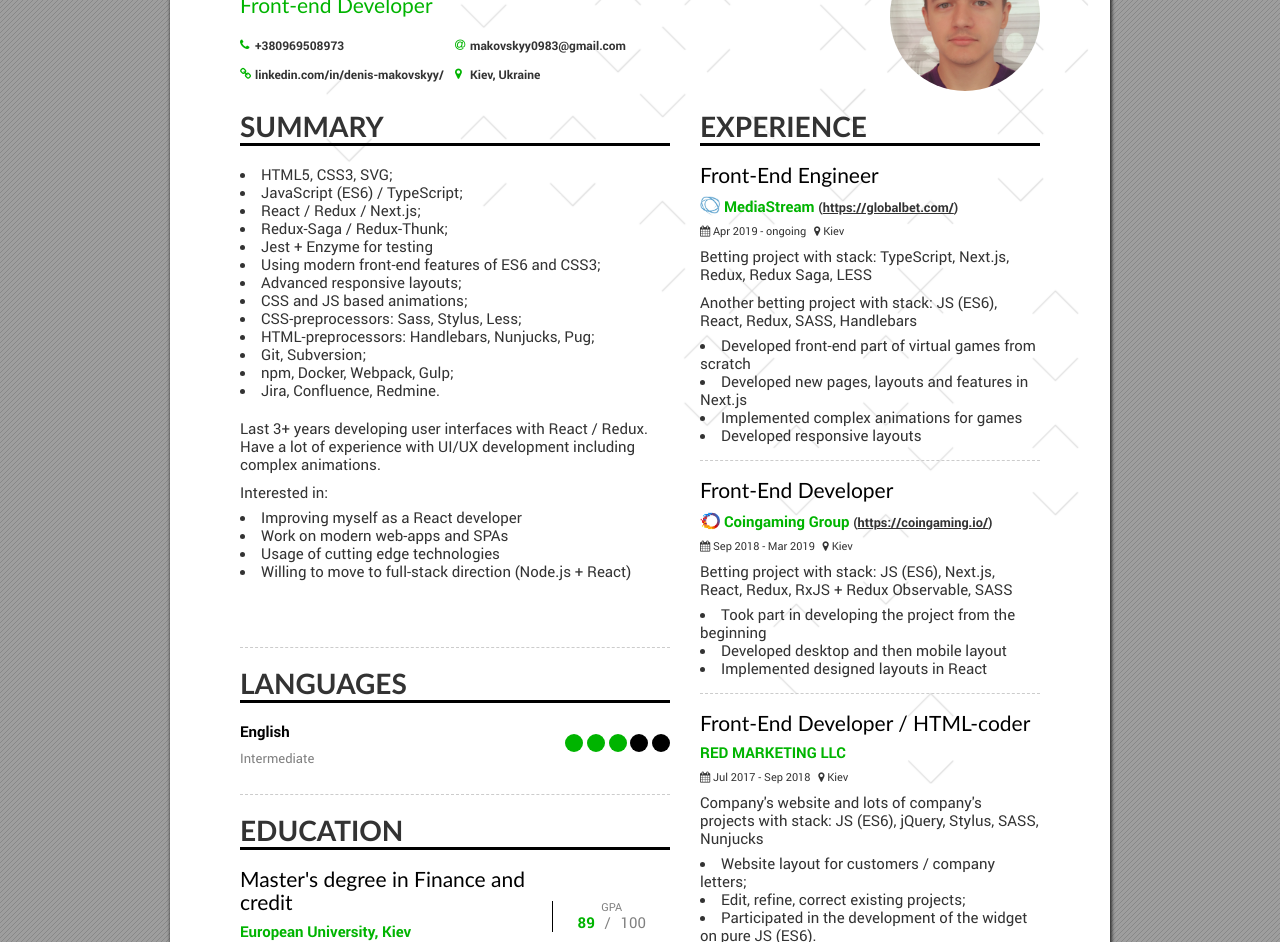
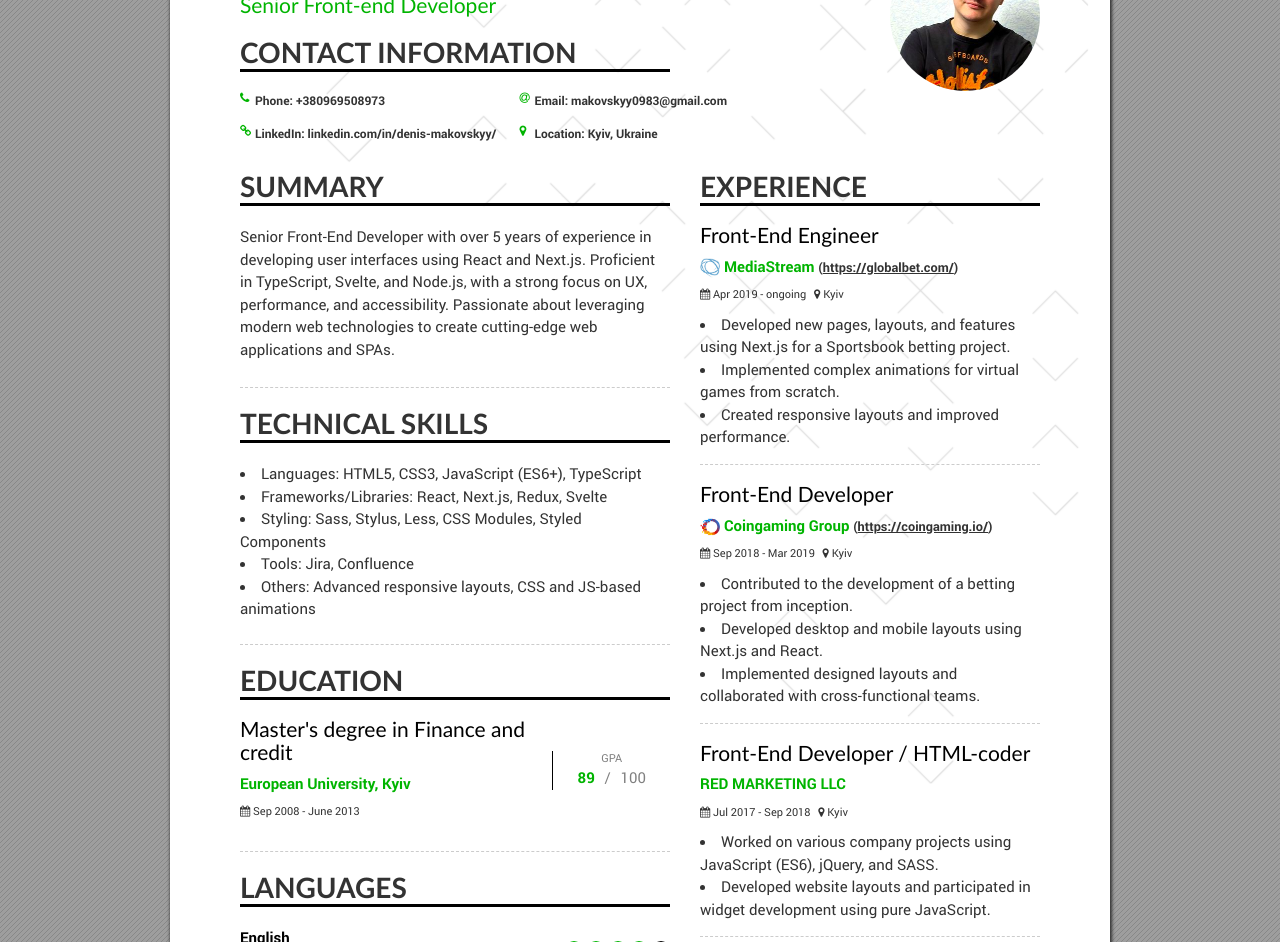
Before and after one commit to mak017/mak017.github.io, a website: page resume/english/index.html in a window 1280 px wide. Shown: the part 142-1084 px from the top of the page. Drawn offline with Linux system fonts and the light colour scheme.

Commit message:
resume update

```diff
--- a/package.json
+++ b/package.json
@@ -5,8 +5,7 @@
   "main": "index.js",
   "scripts": {
     "start": "set NODE_ENV=development & gulp",
-    "build": "set NODE_ENV=production & gulp --production",
-    "test": "echo \"Error: no test specified\" && exit 1"
+    "build": "set NODE_ENV=production & gulp --production"
   },
   "author": "",
   "license": "ISC",
@@ -21,7 +20,6 @@
     "gulp-plumber": "^1.2.0",
     "gulp-postcss": "^7.0.1",
     "gulp-rename": "^1.2.3",
-    "gulp-sass": "^3.2.1",
     "gulp-sourcemaps": "^2.6.4",
     "gulp-uglify": "^3.0.0",
     "gulp-util": "^3.0.8",
--- a/resume/english/index.html
+++ b/resume/english/index.html
@@ -8,67 +8,114 @@
 
   <body class="english">
     <div class="container">
-      <div class="page first">
+      <div
+        class="page first"
+        style="grid-template-rows: 210px 215px 235px 185px 135px 90px; line-height: 1.5"
+      >
         <main>
           <h1>Denys Makovskyi</h1>
-          <h3>Front-end Developer</h3>
-          <ul class="contacts">
+          <h3>Senior Front-end Developer</h3>
+          <h2>Contact Information</h2>
+          <ul class="contacts" style="width: 130%">
             <li>
               <i class="fa fa-phone" aria-hidden="true"></i>
-              <a href="tel:+380969508973">+380969508973</a>
+              <a href="tel:+380969508973"> <strong>Phone:</strong> +380969508973</a>
             </li>
             <li>
               <i class="fa fa-at" aria-hidden="true"></i>
-              <a href="mailto:makovskyy0983@gmail.com">makovskyy0983@gmail.com</a>
+              <a href="mailto:makovskyy0983@gmail.com">
+                <strong>Email:</strong> makovskyy0983@gmail.com</a
+              >
             </li>
             <li>
               <i class="fa fa-link" aria-hidden="true"></i>
-              <a href="https://www.linkedin.com/in/denis-makovskyy/"
-                >linkedin.com/in/denis-makovskyy/</a
+              <a href="https://www.linkedin.com/in/denis-makovskyy/">
+                <strong>LinkedIn:</strong> linkedin.com/in/denis-makovskyy/</a
               >
             </li>
-            <li><i class="fa fa-map-marker" aria-hidden="true"></i> Kiev, Ukraine</li>
+            <li>
+              <i class="fa fa-map-marker" aria-hidden="true"></i> <strong>Location:</strong> Kyiv,
+              Ukraine
+            </li>
           </ul>
         </main>
-        <div class="photo"></div>
+        <div class="photo" style="overflow: hidden">
+          <img
+            src="../images/IMG_20231207_231024_959-edit2.jpg"
+            alt="Photo"
+            style="width: 100%; height: 100%; object-fit: cover"
+          />
+        </div>
         <section class="main-info">
           <h2>Summary</h2>
           <div class="block-wrap">
+            <p>
+              Senior Front-End Developer with over 5 years of experience in developing user
+              interfaces using React and Next.js. Proficient in TypeScript, Svelte, and Node.js,
+              with a strong focus on UX, performance, and accessibility. Passionate about leveraging
+              modern web technologies to create cutting-edge web applications and SPAs.
+            </p>
+
+            <!-- <h3>Technical Skills:</h3>
+
             <ul>
+              <li>Languages: HTML5, CSS3, JavaScript (ES6+), TypeScript</li>
+              <li>Frameworks/Libraries: React, Next.js, Redux, Svelte</li>
+              <li>Styling: Sass, Stylus, Less, CSS Modules, Styled Components</li>
+              <li>Tools: Jira, Confluence</li>
+              <li>Others: Advanced responsive layouts, CSS and JS-based animations</li>
+            </ul> -->
+            <!-- <ul>
               <li>HTML5, CSS3, SVG;</li>
-              <li>JavaScript (ES6) / TypeScript;</li>
-              <li>React / Redux / Next.js;</li>
-              <li>Redux-Saga / Redux-Thunk;</li>
+              <li>TypeScript;</li>
+              <li>React / Next.js;</li>
+              <li>Redux / Redux-Saga;</li>
+              <li>Svelte</li>
+              <li>Node.js</li>
               <!-- <li>Flow (static type check);</li> -->
-              <li>Jest + Enzyme for testing</li>
-              <li>Using modern front-end features of ES6 and CSS3;</li>
-              <li>Advanced responsive layouts;</li>
-              <!-- <li>Bootstrap and other similar grid systems;</li> -->
-              <li>CSS and JS based animations;</li>
-              <li>CSS-preprocessors: Sass, Stylus, Less;</li>
-              <li>HTML-preprocessors: Handlebars, Nunjucks, Pug;</li>
-              <li>Git, Subversion;</li>
-              <li>npm, Docker, Webpack, Gulp;</li>
-              <li>Jira, Confluence, Redmine.</li>
-            </ul>
+            <!-- <li>Jest + Enzyme for testing</li> -->
+            <!-- <li>Using modern front-end features of ES6+;</li>
+              <li>Advanced responsive layouts;</li> -->
+            <!-- <li>Bootstrap and other similar grid systems;</li> -->
+            <!-- <li>CSS and JS based animations;</li>
+              <li>Sass, Stylus, Less, CSS modules, styled components;</li> -->
+            <!-- <li>HTML-preprocessors: Handlebars, Nunjucks, Pug;</li> -->
+            <!-- <li>Git, Subversion;</li>
+              <li>npm, Docker, Webpack, Gulp;</li> -->
+            <!-- <li>Jira, Confluence.</li>
+            </ul> -->
             <!-- <p>
               Most of my knowledge in the Front-end I acquired through self-study. I am constantly
               learning something new and improve my skills and knowledge.
             </p> -->
-            <p>
-              Last 3+ years developing user interfaces with React / Redux. Have a lot of experience
-              with UI/UX development including complex animations.
-            </p>
+            <!-- <p>Always trying to focus on UX, performance and accessibility.</p>
+            <p>Last 5+ years developing user interfaces with React / Next.js.</p>
+            <p>Have a side project on Svelte. Working on it 4+ years.</p>
             <p>Interested in:</p>
             <ul>
-              <li>Improving myself as a React developer</li>
-              <li>Work on modern web-apps and SPAs</li>
+              <li>Improving myself as a React / Node.js / Svelte developer</li>
+              <li>Work on modern stack web-apps and SPAs</li>
               <li>Usage of cutting edge technologies</li>
-              <li>Willing to move to full-stack direction (Node.js + React)</li>
+              <li>Willing to try myself in a domain other than gambling / betting</li> -->
+            <!-- <li>Willing to move to full-stack direction (Node.js + React)</li> -->
+            <!-- </ul> -->
+          </div>
+        </section>
+        <section class="skills2">
+          <h2>Technical Skills</h2>
+          <div class="block-wrap">
+            <ul>
+              <li><strong>Languages:</strong> HTML5, CSS3, JavaScript (ES6+), TypeScript</li>
+              <li><strong>Frameworks/Libraries:</strong> React, Next.js, Redux, Svelte</li>
+              <li><strong>Styling:</strong> Sass, Stylus, Less, CSS Modules, Styled Components</li>
+              <li><strong>Tools:</strong> Jira, Confluence</li>
+              <li>
+                <strong>Others:</strong> Advanced responsive layouts, CSS and JS-based animations
+              </li>
             </ul>
           </div>
         </section>
-        <section class="experience">
+        <section class="experience" style="grid-row: 2/7">
           <h2>Experience</h2>
           <div class="job">
             <h3>Front-End Engineer</h3>
@@ -81,15 +128,20 @@
             <p class="date-range">
               <i class="fa fa-calendar" aria-hidden="true"></i>
               Apr 2019 - ongoing
-              <span> <i class="fa fa-map-marker" aria-hidden="true"></i> Kiev</span>
+              <span> <i class="fa fa-map-marker" aria-hidden="true"></i> Kyiv</span>
             </p>
-            <p>Betting project with stack: TypeScript, Next.js, Redux, Redux Saga, LESS</p>
-            <p>Another betting project with stack: JS (ES6), React, Redux, SASS, Handlebars</p>
+            <!-- <p>Main stack: TypeScript, Next.js, Redux, Redux Saga, LESS</p>
+            <p>
+              Several company projects with different stacks including: React, Redux, Redux-Toolkit,
+              MaterialUI (MUI), SASS, Styled components
+            </p> -->
             <ul>
-              <li>Developed front-end part of virtual games from scratch</li>
-              <li>Developed new pages, layouts and features in Next.js</li>
-              <li>Implemented complex animations for games</li>
-              <li>Developed responsive layouts</li>
+              <li>
+                Developed new pages, layouts, and features using Next.js for a Sportsbook betting
+                project.
+              </li>
+              <li>Implemented complex animations for virtual games from scratch.</li>
+              <li>Created responsive layouts and improved performance.</li>
             </ul>
           </div>
           <div class="job">
@@ -105,16 +157,12 @@
             <p class="date-range">
               <i class="fa fa-calendar" aria-hidden="true"></i>
               Sep 2018 - Mar 2019
-              <span> <i class="fa fa-map-marker" aria-hidden="true"></i> Kiev</span>
-            </p>
-            <p>
-              Betting project with stack: JS (ES6), Next.js, React, Redux, RxJS + Redux Observable,
-              SASS
+              <span> <i class="fa fa-map-marker" aria-hidden="true"></i> Kyiv</span>
             </p>
             <ul>
-              <li>Took part in developing the project from the beginning</li>
-              <li>Developed desktop and then mobile layout</li>
-              <li>Implemented designed layouts in React</li>
+              <li>Contributed to the development of a betting project from inception.</li>
+              <li>Developed desktop and mobile layouts using Next.js and React.</li>
+              <li>Implemented designed layouts and collaborated with cross-functional teams.</li>
             </ul>
           </div>
           <div class="job">
@@ -123,30 +171,27 @@
             <p class="date-range">
               <i class="fa fa-calendar" aria-hidden="true"></i>
               Jul 2017 - Sep 2018
-              <span> <i class="fa fa-map-marker" aria-hidden="true"></i> Kiev</span>
-            </p>
-            <p>
-              Company's website and lots of company's projects with stack: JS (ES6), jQuery, Stylus,
-              SASS, Nunjucks
+              <span> <i class="fa fa-map-marker" aria-hidden="true"></i> Kyiv</span>
             </p>
             <ul>
-              <li>Website layout for customers / company letters;</li>
-              <li>Edit, refine, correct existing projects;</li>
-              <li>Participated in the development of the widget on pure JS (ES6).</li>
+              <li>Worked on various company projects using JavaScript (ES6), jQuery, and SASS.</li>
+              <li>
+                Developed website layouts and participated in widget development using pure
+                JavaScript.
+              </li>
             </ul>
           </div>
           <div class="job">
-            <h3>Front-End Developer</h3>
-            <h4>Freelance</h4>
+            <h3>Freelance Front-End Developer</h3>
             <p class="date-range">
               <i class="fa fa-calendar" aria-hidden="true"></i>
               Sep 2016 - Dec 2017
-              <span> <i class="fa fa-map-marker" aria-hidden="true"></i> Kiev</span>
+              <span> <i class="fa fa-map-marker" aria-hidden="true"></i> Kyiv</span>
             </p>
-            <p>
-              Freelance projects including landing-pages, developing responsive version of website,
-              CSS features, HTML5-banners
-            </p>
+            <ul>
+              <li>Completed freelance projects including landing pages and responsive websites.</li>
+              <li>Utilized CSS features and HTML5 to enhance user experiences.</li>
+            </ul>
             <!-- <ul> -->
             <!-- <li>Creating adaptive landing-pages;</li>
               <li>Adding adaptive version to the web-site;</li>
@@ -160,13 +205,13 @@
           <div class="block-wrap">
             <div class="languages__title">
               <div>English</div>
-              <div>Intermediate</div>
+              <div>Upper-Intermediate</div>
             </div>
             <div class="languages__level">
               <span class="filled"></span>
               <span class="filled"></span>
               <span class="filled"></span>
-              <span></span>
+              <span class="filled"></span>
               <span></span>
             </div>
           </div>
@@ -224,7 +269,7 @@
           <div class="institution">
             <div class="institution__info">
               <h3>Master's degree in Finance and credit</h3>
-              <h4>European University, Kiev</h4>
+              <h4>European University, Kyiv</h4>
               <p class="date-range">
                 <i class="fa fa-calendar" aria-hidden="true"></i> Sep 2008 - June 2013
               </p>
@@ -268,7 +313,7 @@
             <p class="date-range">
               <i class="fa fa-calendar" aria-hidden="true"></i>
               Oct 2015 - ongoing
-              <span> <i class="fa fa-map-marker" aria-hidden="true"></i> Kiev</span>
+              <span> <i class="fa fa-map-marker" aria-hidden="true"></i> Kyiv</span>
             </p>
             <p>Web-development, web-promotion, content</p>
             <ul>
@@ -284,7 +329,7 @@
             <p class="date-range">
               <i class="fa fa-calendar" aria-hidden="true"></i>
               Oct 2013 - Oct 2015
-              <span> <i class="fa fa-map-marker" aria-hidden="true"></i> Kiev</span>
+              <span> <i class="fa fa-map-marker" aria-hidden="true"></i> Kyiv</span>
             </p>
             <p>Retail - Supermarket network</p>
             <ul>
```
Also changed, not shown: gulpfile.js (+53 -53 lines), resume/images/IMG_20231207_231024_959-edit2.jpg (added), 1 other file.
